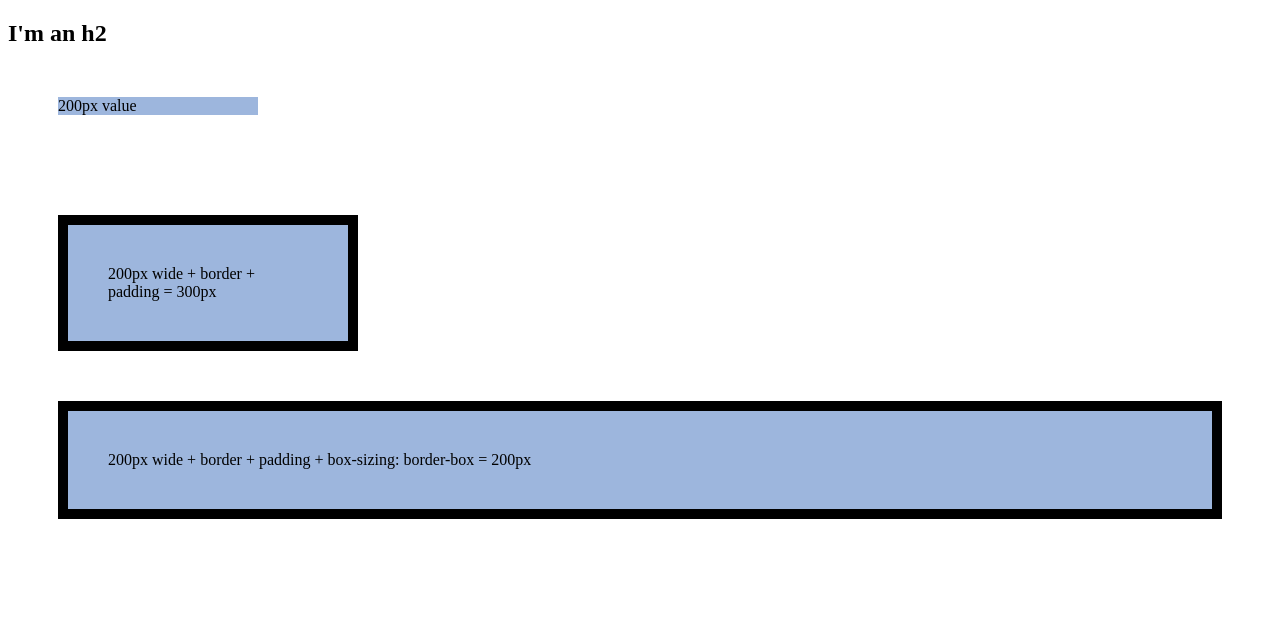
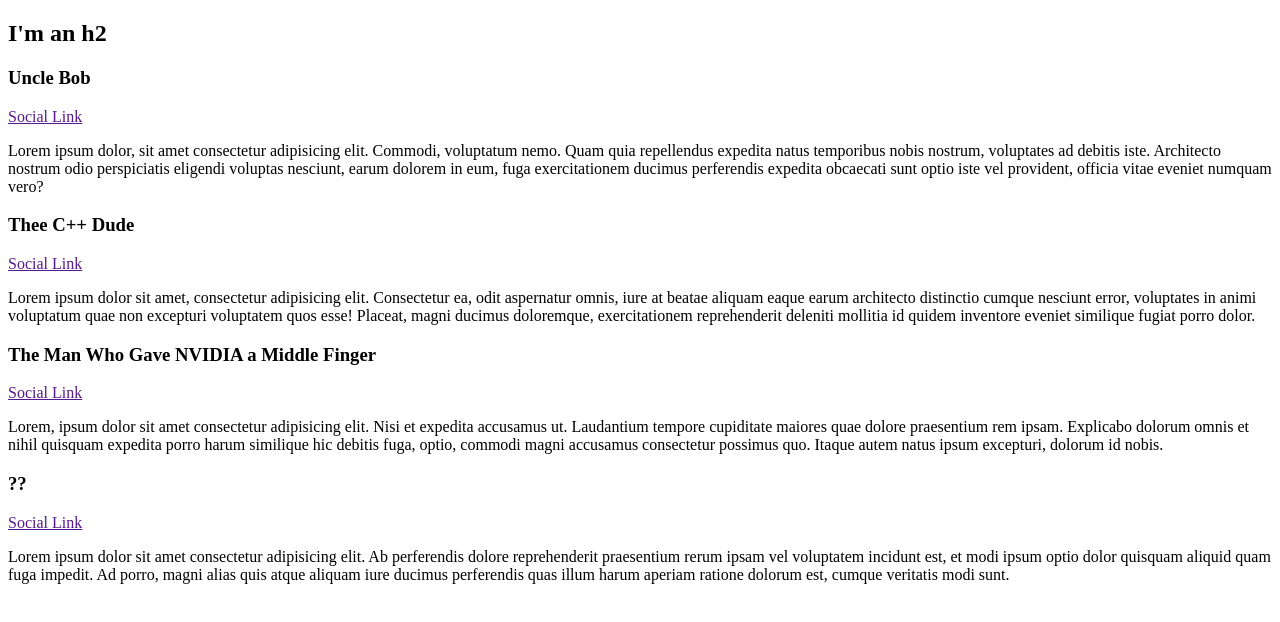
Before and after one commit to christiandiloy/intermediate-css, a plain HTML site: page index.html in a window 1280 px wide. Drawn offline with Linux system fonts and the light colour scheme.

Commit message:
Changed  details to index

```diff
--- a/index.html
+++ b/index.html
@@ -9,16 +9,35 @@
 </head>
 <body>
     <h2>I'm an h2</h2>
-    <div class="test-box">
-        200px value
+    <div class="bio-box">
+        <h3>Uncle Bob</h3>
+        <a href="">Social Link</a>
+        <p>
+            Lorem ipsum dolor, sit amet consectetur adipisicing elit. Commodi, voluptatum nemo. Quam quia repellendus expedita natus temporibus nobis nostrum, voluptates ad debitis iste. Architecto nostrum odio perspiciatis eligendi voluptas nesciunt, earum dolorem in eum, fuga exercitationem ducimus perferendis expedita obcaecati sunt optio iste vel provident, officia vitae eveniet numquam vero?
+        </p>
     </div>
 
-    <div style="margin-top: 100px;" class="test-box test-box-nosizing">
-        200px wide + border + padding = 300px
+    <div class="bio-box">
+        <h3>Thee C++ Dude</h3>
+        <a href="">Social Link</a>
+        <p>
+            Lorem ipsum dolor sit amet, consectetur adipisicing elit. Consectetur ea, odit aspernatur omnis, iure at beatae aliquam eaque earum architecto distinctio cumque nesciunt error, voluptates in animi voluptatum quae non excepturi voluptatem quos esse! Placeat, magni ducimus doloremque, exercitationem reprehenderit deleniti mollitia id quidem inventore eveniet similique fugiat porro dolor.
+        </p>
     </div>
 
-    <div class="test-box test-box-nosizing test-box-sizing">
-        200px wide + border + padding + box-sizing: border-box = 200px
+    <div class="bio-box">
+        <h3>The Man Who Gave NVIDIA a Middle Finger</h3>
+        <a href="">Social Link</a>
+        <p>
+            Lorem, ipsum dolor sit amet consectetur adipisicing elit. Nisi et expedita accusamus ut. Laudantium tempore cupiditate maiores quae dolore praesentium rem ipsam. Explicabo dolorum omnis et nihil quisquam expedita porro harum similique hic debitis fuga, optio, commodi magni accusamus consectetur possimus quo. Itaque autem natus ipsum excepturi, dolorum id nobis.
+        </p>
+    </div>
+    <div class="bio-box">
+        <h3>??</h3>
+        <a href="">Social Link</a>
+        <p>
+            Lorem ipsum dolor sit amet consectetur adipisicing elit. Ab perferendis dolore reprehenderit praesentium rerum ipsam vel voluptatem incidunt est, et modi ipsum optio dolor quisquam aliquid quam fuga impedit. Ad porro, magni alias quis atque aliquam iure ducimus perferendis quas illum harum aperiam ratione dolorum est, cumque veritatis modi sunt.
+        </p>
     </div>
 </body>
 </html>
```
